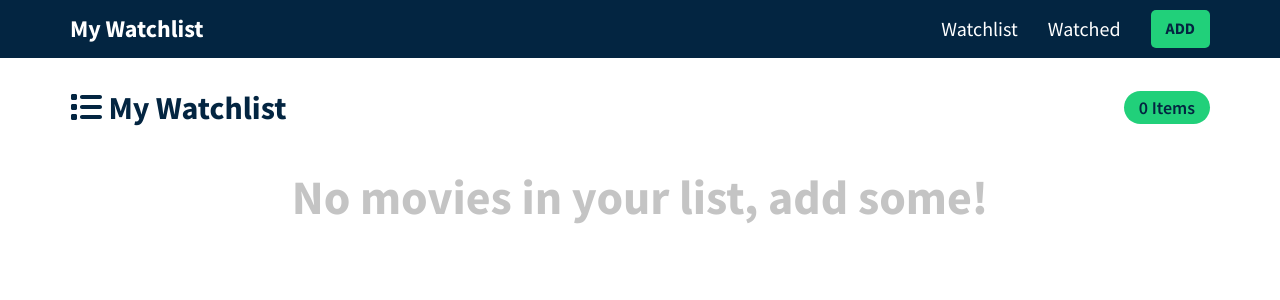
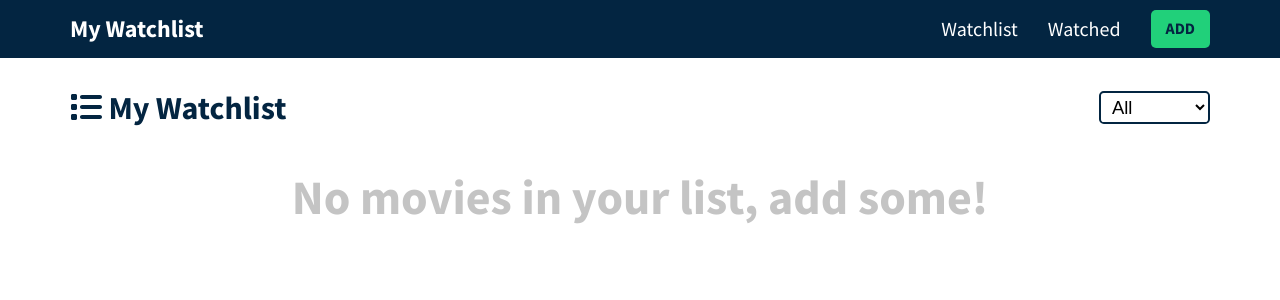
Before and after one commit to alimarchi/movies-watchlist, a React (Create React App) app: page /watchlist in a window 1280 px wide. Shown: the top 300 px of the page. Built offline with nearby package versions, Linux system fonts and the light colour scheme.

Commit message:
add filter

```diff
--- a/src/App.css
+++ b/src/App.css
@@ -359,3 +359,19 @@ input[type="radio"]:checked:after {
 .selected {
   border-bottom: 4px solid var(--secondary) !important;
 }
+
+/* select */
+
+.select {
+  border: 2px solid var(--primary);
+  border-radius: .3rem;
+  background-color: var(--white);
+  font-size: 1.15rem;
+  padding: 3px 7px;
+  text-transform: capitalize;
+}
+
+.select:focus:hover:active:focus-visible,
+.select:focus:hover:active {
+  border: 2px solid var(--secondary);
+}
--- /dev/null
+++ b/src/components/Select.js
@@ -0,0 +1,18 @@
+export const Select = ({ selectOptions, selectValue, setSelectValue }) => {
+
+  const handleChangeSelect = (event) => {
+    setSelectValue(event.target.value)
+  }
+
+  return (
+    <select
+      className="select"
+      value={selectValue}
+      onChange={handleChangeSelect}
+    >
+      {selectOptions.map((option) => (
+        <option key={option} value={option}>{option}</option>
+      ))}
+    </select>
+  );
+};
--- a/src/components/Watched.js
+++ b/src/components/Watched.js
@@ -1,26 +1,55 @@
-import { useContext } from "react";
+import { useContext, useEffect, useState } from "react";
 import { GlobalContext } from "../context/GlobalState";
 import { MovieCard } from "./MovieCard";
+import { Select } from "./Select";
 import { FontAwesomeIcon } from "@fortawesome/react-fontawesome";
 import { faTv } from "@fortawesome/free-solid-svg-icons";
 
 export const Watched = () => {
   const { watched } = useContext(GlobalContext);
 
+  const options = ["all", "movies", "tvshows"];
+
+  const [selectedValue, setSelectedValue] = useState(options[0]);
+  const [filteredWatched, setFilteredWatched] = useState(watched);
+
+  const handleSelectChange = (value) => {
+    setSelectedValue(value);
+  };
+
+  useEffect(() => {
+    switch (selectedValue) {
+      case "all":
+        setFilteredWatched(watched);
+        break;
+      case "movies":
+        setFilteredWatched(watched.filter((movie) => movie.title));
+        break;
+      case "tvshows":
+        setFilteredWatched(watched.filter((show) => show.name));
+        break;
+      default:
+        setFilteredWatched(watched);
+    }
+  }, [selectedValue]);
+
+
   return (
     <div className="movie-page">
       <div className="container">
         <div className="header">
-          <h1 className="heading"><FontAwesomeIcon icon={faTv} /> Watched Movies and TV shows</h1>
-
-          <span className="count-pill">
-            {watched.length} {watched.length === 1 ? "Item" : "Items"}
-          </span>
+          <h1 className="heading">
+            <FontAwesomeIcon icon={faTv} /> Watched Movies and TV shows
+          </h1>
+          <Select
+            selectOptions={options}
+            selectValue={selectedValue}
+            setSelectValue={setSelectedValue}
+          />
         </div>
-
-        {watched.length > 0 ? (
+        {filteredWatched.length > 0 ? (
           <div className="movie-grid">
-            {watched.map((movie) => (
+            {filteredWatched.map((movie) => (
               <MovieCard movie={movie} key={movie.id} type="watched" />
             ))}
           </div>
--- a/src/components/Watchlist.js
+++ b/src/components/Watchlist.js
@@ -1,27 +1,62 @@
-import { useContext } from "react";
+import { useContext, useEffect, useState } from "react";
 import { GlobalContext } from "../context/GlobalState";
 import { MovieCard } from "./MovieCard";
+import { Select } from "./Select";
 import { FontAwesomeIcon } from "@fortawesome/react-fontawesome";
 import { faList } from "@fortawesome/free-solid-svg-icons";
 
 export const Watchlist = () => {
   const { watchlist } = useContext(GlobalContext);
 
+  const options = ["all", "movies", "tvshows"];
+
+  const [selectedValue, setSelectedValue] = useState(options[0]);
+  const [filteredWatchlist, setFilteredWatchlist] = useState(watchlist);
+
+  const handleSelectChange = (value) => {
+    setSelectedValue(value);
+  };
+
+  useEffect(() => {
+    switch (selectedValue) {
+      case "all":
+        setFilteredWatchlist(watchlist);
+        break;
+      case "movies":
+        setFilteredWatchlist(watchlist.filter(
+          (movie) => movie.title))
+        break;
+      case "tvshows":
+        setFilteredWatchlist(watchlist.filter(
+          (show) => show.name))
+        break;
+      default:
+        setFilteredWatchlist(watchlist);
+    }
+  }, [selectedValue]);
+
   return (
     <div className="movie-page">
       <div className="container">
         <div className="header">
-          <h1 className="heading"><FontAwesomeIcon icon={faList} /> My Watchlist</h1>
-          <span className="count-pill">
-            {watchlist.length} {watchlist.length === 1 ? "Item" : "Items"}
-          </span>
+          <h1 className="heading">
+            <FontAwesomeIcon icon={faList} /> My Watchlist
+          </h1>
+          <Select
+            selectOptions={options}
+            selectValue={selectedValue}
+            setSelectValue={setSelectedValue}
+          />
         </div>
-        {watchlist.length > 0 ? (<div className="movie-grid">
-          {watchlist.map((movie) => (
-            <MovieCard movie={movie} key={movie.id} type="watchlist" />
-          ))}
-        </div>) : <h2 className="no-movies">No movies in your list, add some!</h2>}
-
+        {filteredWatchlist.length > 0 ? (
+          <div className="movie-grid">
+            {filteredWatchlist.map((movie) => (
+              <MovieCard movie={movie} key={movie.id} type="watchlist" />
+            ))}
+          </div>
+        ) : (
+          <h2 className="no-movies">No movies in your list, add some!</h2>
+        )}
       </div>
     </div>
   );
```
